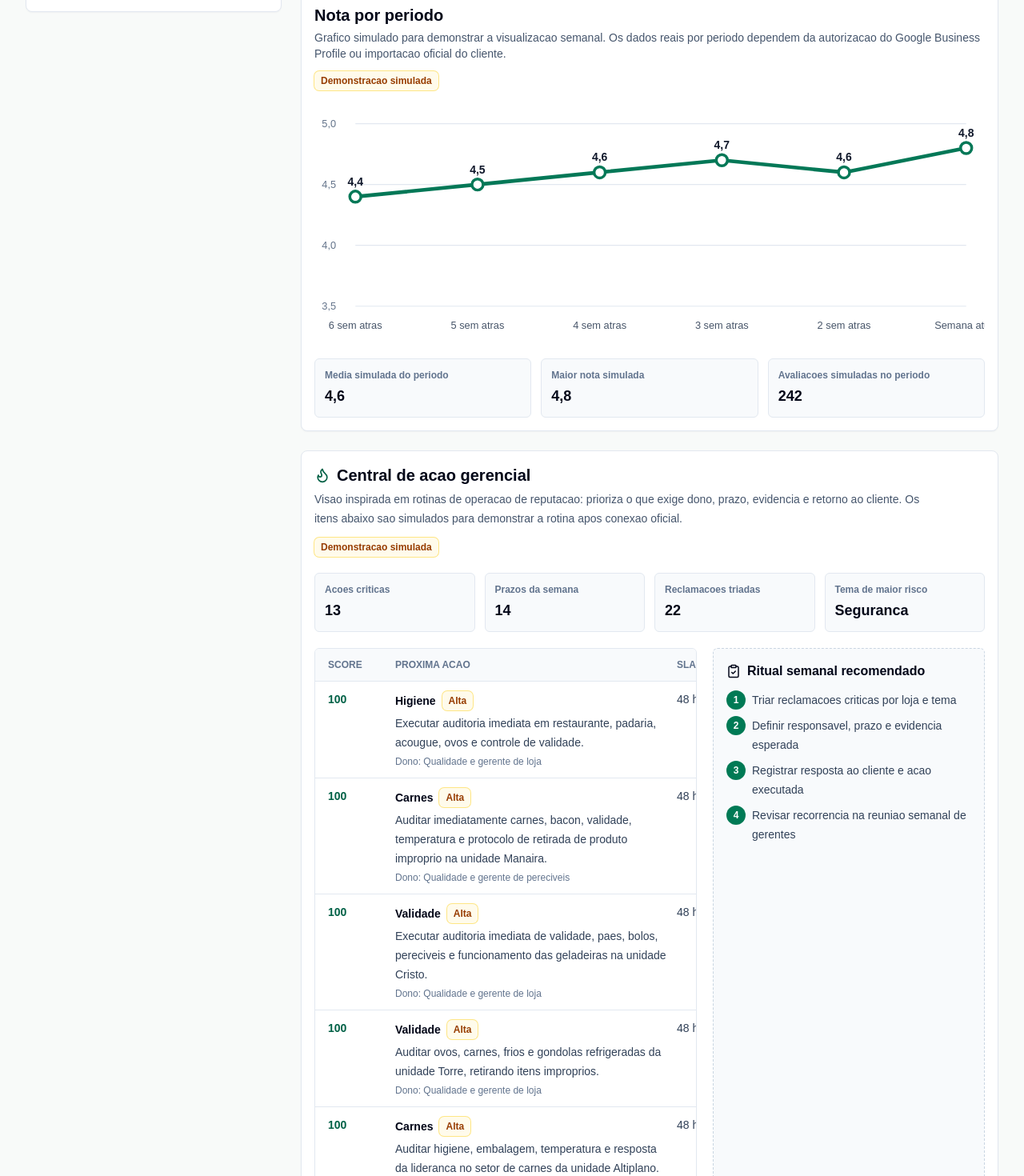
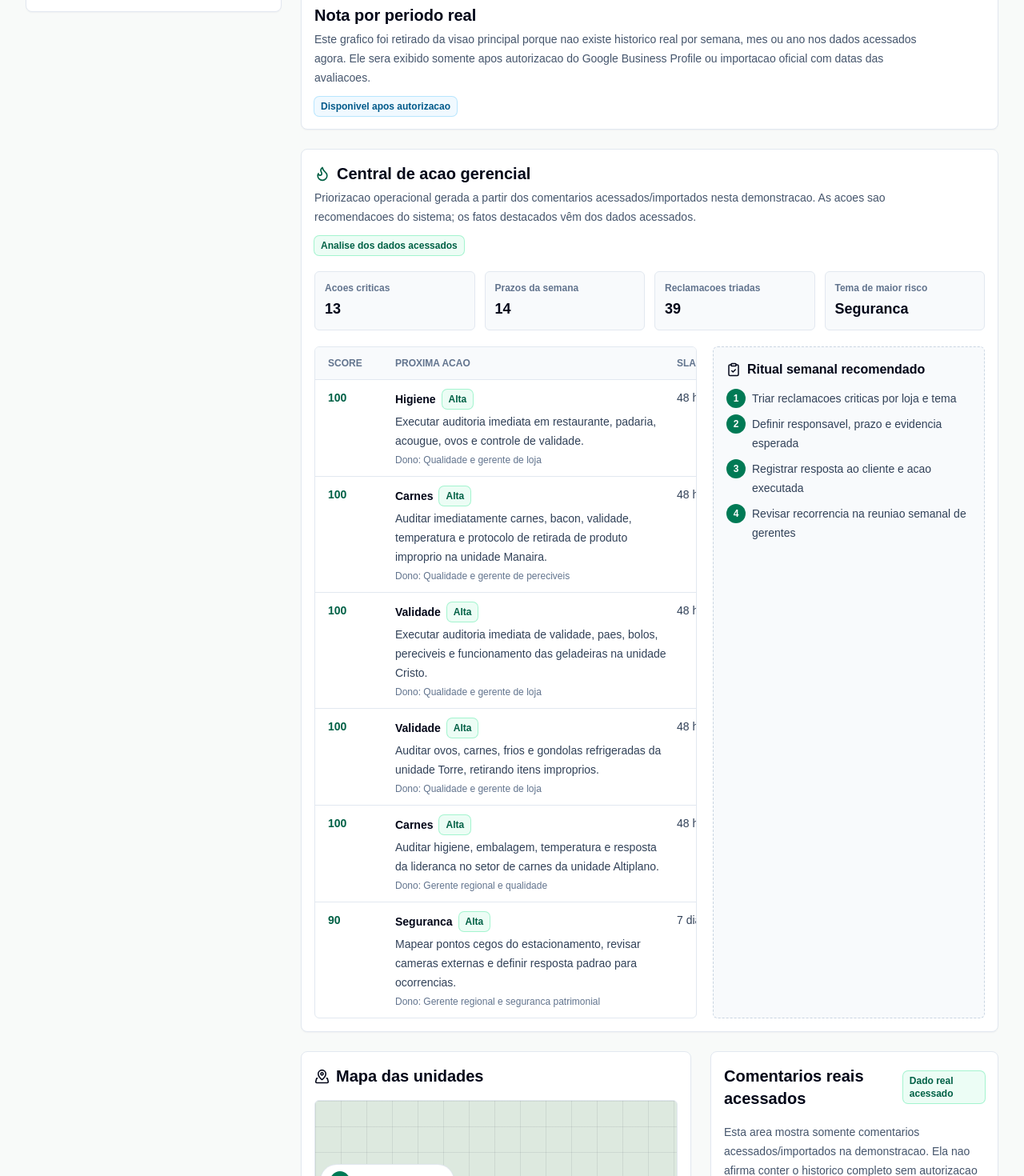
Before and after one commit to rodrigocunha093-stack/Google-avalia-o, a Next.js app: page / in a window 1280 px wide. Shown: the part 1220-2690 px from the top of the page at 80% size. Built offline with nearby package versions, Linux system fonts and the light colour scheme.

Commit message:
Emphasize accessed real data

```diff
--- a/src/app/lojas/[slug]/page.tsx
+++ b/src/app/lojas/[slug]/page.tsx
@@ -4,7 +4,6 @@ import { ArrowLeft, ExternalLink, LockKeyhole, MapPin, Phone, Star } from "lucid
 import { Badge } from "@/components/badge";
 import { Notice } from "@/components/notice";
 import { getStoreBySlug } from "@/lib/dashboard";
-import { simulatedConnectedMetrics } from "@/lib/demo-data";
 import { formatNumber, formatRating } from "@/lib/format";
 
 type Params = Promise<{ slug: string }>;
@@ -28,7 +27,7 @@ export default async function StorePage({ params }: { params: Params }) {
           </Link>
           <div className="flex flex-wrap items-start justify-between gap-4">
             <div>
-              <Badge tone="real">Dado publico real</Badge>
+              <Badge tone="real">Dado real acessado</Badge>
               <h1 className="mt-3 text-3xl font-semibold tracking-tight md:text-4xl">{store.displayName}</h1>
               <p className="mt-2 flex items-center gap-2 text-slate-600">
                 <MapPin size={17} />
@@ -79,7 +78,7 @@ export default async function StorePage({ params }: { params: Params }) {
           <section className="panel">
             <div className="mb-4 flex items-center justify-between">
               <h2 className="text-xl font-semibold">Comentarios disponiveis agora</h2>
-              <Badge tone="real">Dado publico limitado</Badge>
+              <Badge tone="real">Dado real acessado</Badge>
             </div>
             <p className="mb-4 text-sm text-slate-600">
               A fonte publica nao entrega todos os comentarios. Para historico completo, comentarios por periodo e respostas, e necessario conectar o Google Business Profile ou importar arquivo oficial do cliente.
@@ -124,23 +123,18 @@ export default async function StorePage({ params }: { params: Params }) {
 
           <section className="panel">
             <div className="flex items-center justify-between gap-3">
-              <h2 className="text-xl font-semibold">Como ficara apos a conexao</h2>
+              <h2 className="text-xl font-semibold">Dados que faltam para ficar 100% real</h2>
               <Badge tone="authorized">Disponivel apos autorizacao</Badge>
             </div>
             <p className="mt-3 text-sm leading-6 text-slate-600">
-              Os numeros abaixo sao demonstrativos e estao separados dos dados reais.
+              Nao exibimos numeros simulados nesta area. Estes indicadores entram apenas quando houver autorizacao do Google Business Profile ou importacao oficial com historico completo.
             </p>
-            <div className="mt-4 space-y-3">
-              {simulatedConnectedMetrics.map((metric) => (
-                <div className="rounded-md border border-amber-200 bg-amber-50 p-3" key={metric.label}>
-                  <div className="flex items-start justify-between gap-3">
-                    <span className="text-sm font-medium text-amber-950">{metric.label}</span>
-                    <Badge tone="simulated">Demonstracao simulada</Badge>
-                  </div>
-                  <p className="mt-2 text-lg font-semibold text-slate-950">{metric.value}</p>
-                </div>
-              ))}
-            </div>
+            <ul className="mt-4 space-y-3 text-sm leading-6 text-slate-700">
+              <li className="rounded-md border border-slate-200 bg-slate-50 p-3">Novas avaliacoes por semana com data real</li>
+              <li className="rounded-md border border-slate-200 bg-slate-50 p-3">Nota semanal, mensal e anual real</li>
+              <li className="rounded-md border border-slate-200 bg-slate-50 p-3">Respostas, pendencias e taxa de resposta</li>
+              <li className="rounded-md border border-slate-200 bg-slate-50 p-3">Historico completo acessivel por loja</li>
+            </ul>
           </section>
         </aside>
       </section>
--- a/src/app/page.tsx
+++ b/src/app/page.tsx
@@ -4,7 +4,6 @@ import {
   ArrowUpRight,
   Building2,
   ClipboardCheck,
-  Clock3,
   Filter,
   Flame,
   ListChecks,
@@ -17,7 +16,6 @@ import {
 } from "lucide-react";
 import { Badge } from "@/components/badge";
 import { Notice } from "@/components/notice";
-import { RatingTrendChart } from "@/components/rating-trend-chart";
 import { StoreFilters } from "@/components/store-filters";
 import { getDemoDashboard } from "@/lib/dashboard";
 import { formatNumber, formatRating } from "@/lib/format";
@@ -123,10 +121,10 @@ export default async function Home({
               <div>
                 <h2 className="text-xl font-semibold">Comparativo das lojas</h2>
                 <p className="text-sm text-slate-600">
-                  Dados publicos informados manualmente para a demonstracao; confirmar via Places API ou Google Business Profile antes de producao.
+                  Dados reais acessados/informados para a demonstracao; confirmar via Places API, Google Business Profile ou importacao oficial antes de producao.
                 </p>
               </div>
-              <Badge tone="neutral">Dado publico informado</Badge>
+              <Badge tone="real">Dado real acessado</Badge>
             </div>
             <div className="overflow-x-auto">
               <table className="data-table">
@@ -165,7 +163,17 @@ export default async function Home({
             </div>
           </section>
 
-          <RatingTrendChart period={dashboard.ratingPeriod} points={dashboard.ratingTrend} />
+          <section className="panel">
+            <div className="flex flex-wrap items-start justify-between gap-3">
+              <div>
+                <h2 className="text-xl font-semibold">Nota por periodo real</h2>
+                <p className="mt-1 max-w-3xl text-sm leading-6 text-slate-600">
+                  Este grafico foi retirado da visao principal porque nao existe historico real por semana, mes ou ano nos dados acessados agora. Ele sera exibido somente apos autorizacao do Google Business Profile ou importacao oficial com datas das avaliacoes.
+                </p>
+              </div>
+              <Badge tone="authorized">Disponivel apos autorizacao</Badge>
+            </div>
+          </section>
 
           <section className="panel border-emerald-100 bg-white">
             <div className="mb-5 flex flex-wrap items-start justify-between gap-3">
@@ -175,10 +183,10 @@ export default async function Home({
                   <h2 className="text-xl font-semibold">Central de acao gerencial</h2>
                 </div>
                 <p className="mt-1 max-w-3xl text-sm leading-6 text-slate-600">
-                  Visao inspirada em rotinas de operacao de reputacao: prioriza o que exige dono, prazo, evidencia e retorno ao cliente. Os itens abaixo sao simulados para demonstrar a rotina apos conexao oficial.
+                  Priorizacao operacional gerada a partir dos comentarios acessados/importados nesta demonstracao. As acoes sao recomendacoes do sistema; os fatos destacados vêm dos dados acessados.
                 </p>
               </div>
-              <Badge tone="simulated">Demonstracao simulada</Badge>
+              <Badge tone="real">Analise dos dados acessados</Badge>
             </div>
 
             <div className="grid gap-3 md:grid-cols-4">
@@ -203,7 +211,7 @@ export default async function Home({
                       <div>
                         <div className="flex flex-wrap items-center gap-2">
                           <span className="font-semibold text-slate-950">{item.theme}</span>
-                          <Badge tone={item.priority === "Alta" ? "simulated" : "neutral"}>{item.priority}</Badge>
+                        <Badge tone={item.priority === "Alta" ? "real" : "neutral"}>{item.priority}</Badge>
                         </div>
                         <p className="mt-1 leading-6 text-slate-700">{item.action}</p>
                         <p className="mt-1 text-xs text-slate-500">Dono: {item.owner}</p>
@@ -263,11 +271,11 @@ export default async function Home({
 
             <div className="panel">
               <div className="mb-4 flex items-center justify-between gap-2">
-                <h2 className="text-xl font-semibold">Comentarios disponiveis agora</h2>
-                <Badge tone="real">Dado publico limitado</Badge>
+                <h2 className="text-xl font-semibold">Comentarios reais acessados</h2>
+                <Badge tone="real">Dado real acessado</Badge>
               </div>
               <p className="mb-4 text-sm leading-6 text-slate-600">
-                Sem autorizacao do Google Business Profile, a fonte publica nao entrega todos os comentarios. Esta area mostra apenas os comentarios que a fonte atual permite exibir.
+                Esta area mostra somente comentarios acessados/importados na demonstracao. Ela nao afirma conter o historico completo sem autorizacao do Google Business Profile ou importacao oficial.
               </p>
               {selectedTheme && (
                 <div className="mb-4 flex flex-wrap items-center gap-2 rounded-md bg-emerald-50 p-3 text-sm text-emerald-950">
@@ -317,25 +325,25 @@ export default async function Home({
                 )}
               </div>
               <p className="mt-4 text-sm leading-6 text-slate-600">
-                Clique em um tema para filtrar os comentarios disponiveis agora, os feedbacks da semana e o plano de acao. A classificacao completa de todos os comentarios depende da autorizacao do Google Business Profile ou importacao oficial do cliente.
+                Clique em um tema para filtrar os comentarios reais acessados e o plano de acao gerado a partir deles. A classificacao completa de todos os comentarios depende da autorizacao do Google Business Profile ou importacao oficial do cliente.
               </p>
             </div>
             <div className="panel">
-              <div className="mb-4 flex items-center gap-2">
-                <Clock3 size={19} />
-                <h2 className="text-xl font-semibold">Futuro relatorio semanal</h2>
+              <div className="mb-4 flex items-center justify-between gap-2">
+                <h2 className="text-xl font-semibold">Indicadores semanais reais</h2>
+                <Badge tone="authorized">Apos autorizacao</Badge>
               </div>
-              <div className="space-y-3">
-                {dashboard.futureWeeklyReport.map((item) => (
-                  <div className="flex items-center justify-between rounded-md border border-dashed border-slate-300 bg-slate-50 px-3 py-2" key={item.label}>
-                    <span className="text-sm text-slate-700">{item.label}</span>
-                    <Badge tone="simulated">{item.value}</Badge>
-                  </div>
-                ))}
+              <div className="space-y-3 text-sm leading-6 text-slate-700">
+                <p>
+                  Os dados acessados agora nao permitem afirmar nota da semana, novas avaliacoes da semana, taxa de resposta ou pendencias reais.
+                </p>
+                <p>
+                  Esses indicadores entram quando a rede autorizar o Google Business Profile ou enviar uma importacao oficial com data, nota, texto e status de resposta.
+                </p>
               </div>
-              <div className="mt-4 flex items-start gap-2 rounded-md bg-amber-50 p-3 text-sm text-amber-900">
+              <div className="mt-4 flex items-start gap-2 rounded-md bg-sky-50 p-3 text-sm text-sky-900">
                 <AlertTriangle className="mt-0.5 shrink-0" size={16} />
-                <p>Bloco ilustrativo com dados simulados. Nao representa indicadores reais das lojas.</p>
+                <p>Nenhum numero semanal sera apresentado sem base real acessada.</p>
               </div>
             </div>
           </section>
@@ -363,35 +371,16 @@ export default async function Home({
               <div className="mb-4 flex flex-wrap items-center justify-between gap-3">
                 <div className="flex items-center gap-2">
                   <MessageSquareText size={19} />
-                  <h2 className="text-xl font-semibold">Feedbacks da ultima semana</h2>
+                  <h2 className="text-xl font-semibold">Feedbacks reais por periodo</h2>
                 </div>
-                <Badge tone="simulated">Demonstracao simulada</Badge>
+                <Badge tone="authorized">Apos autorizacao</Badge>
               </div>
               <p className="mb-4 text-sm leading-6 text-slate-600">
-                Sem Places API ou autorizacao Google Business Profile, feedbacks por periodo nao podem ser extraidos do Google com seguranca. Este bloco mostra como a analise semanal ficara apos autorizacao ou importacao confiavel.
+                Os comentarios acessados nesta demonstracao nao formam uma base completa e auditavel por periodo. Por isso, a area abaixo nao inventa feedbacks da ultima semana.
               </p>
-              <div className="space-y-3">
-                {dashboard.weeklyFeedbacks.map((feedback) => (
-                  <article className="rounded-md border border-slate-200 p-4" key={feedback.id}>
-                    <div className="flex flex-wrap items-center justify-between gap-2">
-                      <div>
-                        <strong className="text-sm">{feedback.storeName}</strong>
-                        <p className="mt-1 text-xs text-slate-500">{feedback.theme} · {feedback.sentiment}</p>
-                      </div>
-                      <Badge tone={feedback.sentiment === "Reclamacao" ? "simulated" : "neutral"}>{feedback.rating}/5</Badge>
-                    </div>
-                    <p className="mt-3 text-sm leading-6 text-slate-700">{feedback.text}</p>
-                    <p className="mt-3 rounded-md bg-slate-50 p-3 text-sm font-medium text-slate-800">
-                      Acao sugerida: {feedback.recommendedAction}
-                    </p>
-                  </article>
-                ))}
-                {dashboard.weeklyFeedbacks.length === 0 && (
-                  <p className="rounded-md bg-slate-50 p-4 text-sm text-slate-600">
-                    Nenhum feedback simulado encontrado para os filtros atuais.
-                  </p>
-                )}
-              </div>
+              <p className="rounded-md bg-slate-50 p-4 text-sm text-slate-600">
+                A lista por periodo sera preenchida somente com avaliacoes reais importadas com data. Ate la, use os comentarios acessados agora e os temas identificados como base de diagnostico.
+              </p>
             </div>
 
             <div className="panel">
@@ -404,10 +393,10 @@ export default async function Home({
                   <article className="rounded-md border border-slate-200 p-4" key={item.id}>
                     <div className="flex items-start justify-between gap-3">
                       <div>
-                        <Badge tone={item.priority === "Alta" ? "simulated" : "neutral"}>{item.priority}</Badge>
-                        <h3 className="mt-3 font-semibold">{item.theme}</h3>
-                      </div>
-                      <Badge tone="simulated">Simulado</Badge>
+                      <Badge tone={item.priority === "Alta" ? "real" : "neutral"}>{item.priority}</Badge>
+                      <h3 className="mt-3 font-semibold">{item.theme}</h3>
+                    </div>
+                      <Badge tone="real">Dados acessados</Badge>
                     </div>
                     <p className="mt-3 text-sm leading-6 text-slate-700">{item.action}</p>
                     <dl className="mt-3 grid gap-2 text-xs text-slate-600">
--- a/src/lib/dashboard.ts
+++ b/src/lib/dashboard.ts
@@ -5,7 +5,7 @@ import {
   simulatedWeeklyFeedbacks,
   getSimulatedRatingTrend,
 } from "./demo-data";
-import type { ActionPlanItem, PublicStore, RatingTrendPeriod, WeeklyFeedback } from "./types";
+import type { ActionPlanItem, PublicReviewSample, PublicStore, RatingTrendPeriod } from "./types";
 
 export function getDemoDashboard(filters: {
   bairro?: string;
@@ -39,7 +39,7 @@ export function getDemoDashboard(filters: {
   });
 
   const actionPlan = simulatedActionPlan.filter((item) => !filters.theme || item.theme === filters.theme);
-  const actionCommandCenter = buildActionCommandCenter(actionPlan, weeklyFeedbacks);
+  const actionCommandCenter = buildActionCommandCenter(actionPlan, reviewSamples);
 
   return {
     stores,
@@ -167,7 +167,7 @@ function parseRatingPeriod(value?: string): RatingTrendPeriod {
   return "semanal";
 }
 
-function buildActionCommandCenter(actionPlan: ActionPlanItem[], weeklyFeedbacks: WeeklyFeedback[]) {
+function buildActionCommandCenter(actionPlan: ActionPlanItem[], reviewSamples: PublicReviewSample[]) {
   const actionQueue = actionPlan
     .map((item) => ({
       ...item,
@@ -178,16 +178,16 @@ function buildActionCommandCenter(actionPlan: ActionPlanItem[], weeklyFeedbacks:
     .sort((a, b) => b.score - a.score)
     .slice(0, 6);
 
-  const negativeFeedbacks = weeklyFeedbacks.filter((feedback) => feedback.sentiment === "Reclamacao");
+  const negativeReviews = reviewSamples.filter((review) => review.rating <= 2);
   const topTheme = mostFrequent([
-    ...negativeFeedbacks.map((feedback) => feedback.theme),
+    ...identifyThemes(negativeReviews.map((review) => review.text)),
     ...actionPlan.filter((item) => item.priority === "Alta").map((item) => item.theme),
   ]);
 
   return {
     criticalActions: actionPlan.filter((item) => item.priority === "Alta").length,
     dueSoonActions: actionPlan.filter((item) => item.dueIn.includes("48") || item.dueIn.includes("7")).length,
-    negativeFeedbacks: negativeFeedbacks.length,
+    negativeFeedbacks: negativeReviews.length,
     topRiskTheme: topTheme ?? "Sem tema critico",
     actionQueue,
     weeklyRitual: [
```
